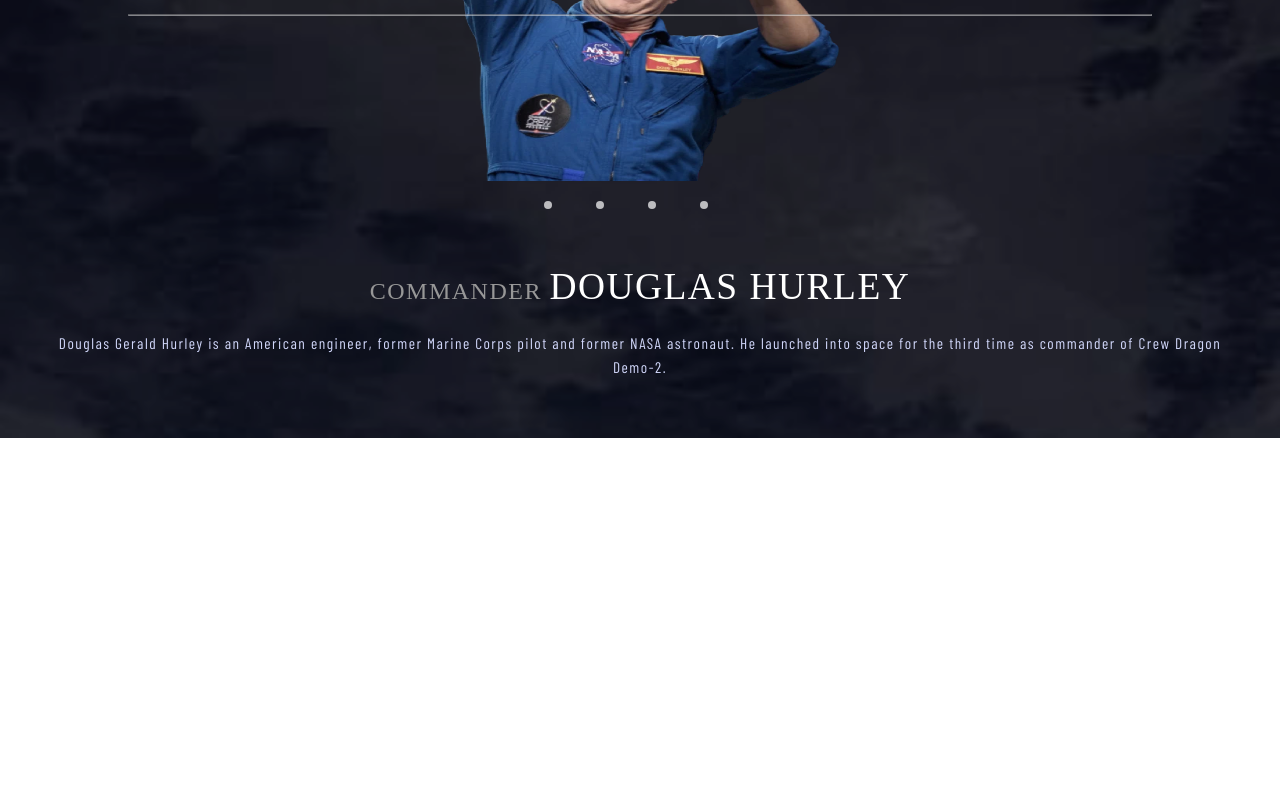
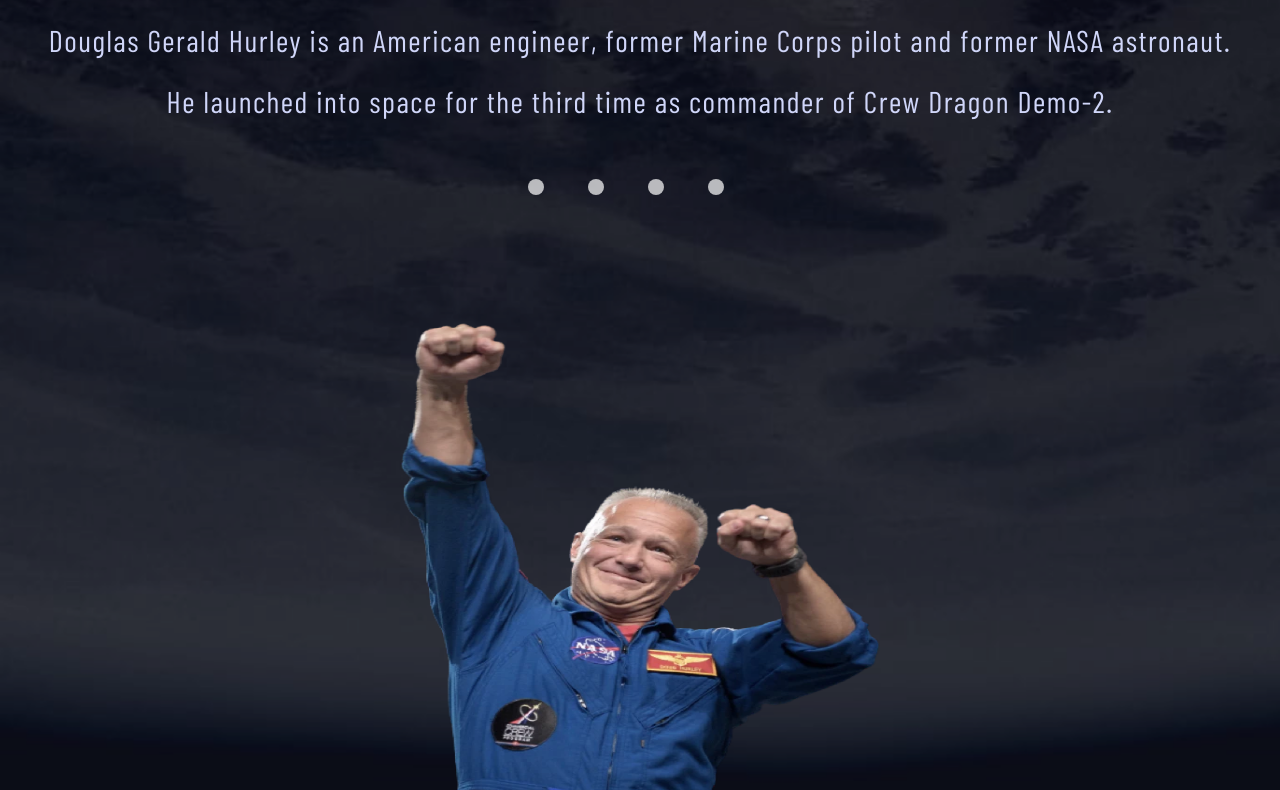
Before and after one commit to zastar23/space-app, a website with bundled scripts: page crew.html in a window 1280 px wide. Shown: the part 446-1236 px from the top of the page. Before the commit the page ends 884 px from the top, so only its background shows below. Built offline with nearby package versions, Linux system fonts and the light colour scheme; a web font is replaced by a local one.

Commit message:
Tablet size styles done

```diff
--- a/assets/src/sass/_crew.scss
+++ b/assets/src/sass/_crew.scss
@@ -73,10 +73,10 @@
 		z-index: 1;
 		width: 80%;
 		left: 10%;
-		top: 47%;
+		top: 50%;
 		opacity: 0.5;
 		background-color: $neutral;
-		transform: translate(-10% -47%);
+		transform: translate(-10% -50%);
 	}
 
 	&-dots {
@@ -111,3 +111,49 @@
 	opacity: 0.3;
 	z-index: 0;
 }
+
+@media (min-width: 700px) {
+	.background--crew {
+		background-image: url("../crew/background-crew-tablet.jpg");
+	}
+
+	.main--crew {
+		justify-content: start !important;
+
+		&--line {
+			display: none;
+		}
+
+		&--container {
+			margin-top: 2rem;
+			display: flex;
+			flex-direction: column-reverse;
+		}
+
+		&--info_text {
+			font-size: var(--step-1);
+			line-height: 2;
+		}
+
+		&-dots {
+			width: 1rem;
+			height: 1rem;
+			margin-top: 2rem;
+		}
+	}
+
+	.role {
+		font-size: var(--step-3);
+		letter-spacing: 20px;
+	}
+
+	.main--crew--heading .name {
+		font-size: var(--step-5);
+	}
+
+	.crew--member {
+		margin-top: 7rem;
+		width: 30rem;
+		height: 30rem;
+	}
+}
--- a/assets/src/sass/_technology.scss
+++ b/assets/src/sass/_technology.scss
@@ -68,3 +68,21 @@
 		padding: 4%;
 	}
 }
+
+@media (min-width: 700px) {
+	.techno {
+		width: 100%;
+	}
+
+	.main--technology--vehicle {
+		width: 100%;
+		height: 20rem;
+	}
+
+	.main--technology-btns .btn {
+		width: 5rem;
+		height: 5rem;
+		font-size: var(--step-2);
+		margin: 0 0.5rem;
+	}
+}
--- a/crew.html
+++ b/crew.html
@@ -70,19 +70,19 @@
 			</nav>
 		</header>
 		<main class="main main--crew">
-			<div class="main--destinations--slider crew--slider">
 			<p class="main--destinations--nav--location">
 				<span class="nr">02 </span> Meet your crew
 			</p>
+			<div class="main--crew--container">
+				<div class="main--destinations--slider crew--slider">
 					<img
 						src="./assets/crew/image-douglas-hurley.webp"
 						alt="Our moon"
 						width="200"
 						height="200"
-					class="main--moon"
+						class="main--moon crew--member"
 					/>
 					<hr class="main--crew--line" />
-				<div class="dot-container"></div>
 				</div>
 
 				<section class="main--crew----info">
@@ -92,13 +92,15 @@
 							><span class="name">Douglas Hurley</span>
 						</h1>
 						<p class="main--crew--info_text">
-						Douglas Gerald Hurley is an American engineer, former
-						Marine Corps pilot and former NASA astronaut. He
-						launched into space for the third time as commander of
-						Crew Dragon Demo-2.
+							Douglas Gerald Hurley is an American engineer,
+							former Marine Corps pilot and former NASA astronaut.
+							He launched into space for the third time as
+							commander of Crew Dragon Demo-2.
 						</p>
+						<div class="dot-container"></div>
 					</div>
 				</section>
+			</div>
 		</main>
 		<div class="style-for-bg"></div>
 	</body>
```
Also changed, not shown: technology.html (+3 -3 lines), assets/style/main.css, 1 other file. Lines whose indentation alone changed are shown as unchanged.
